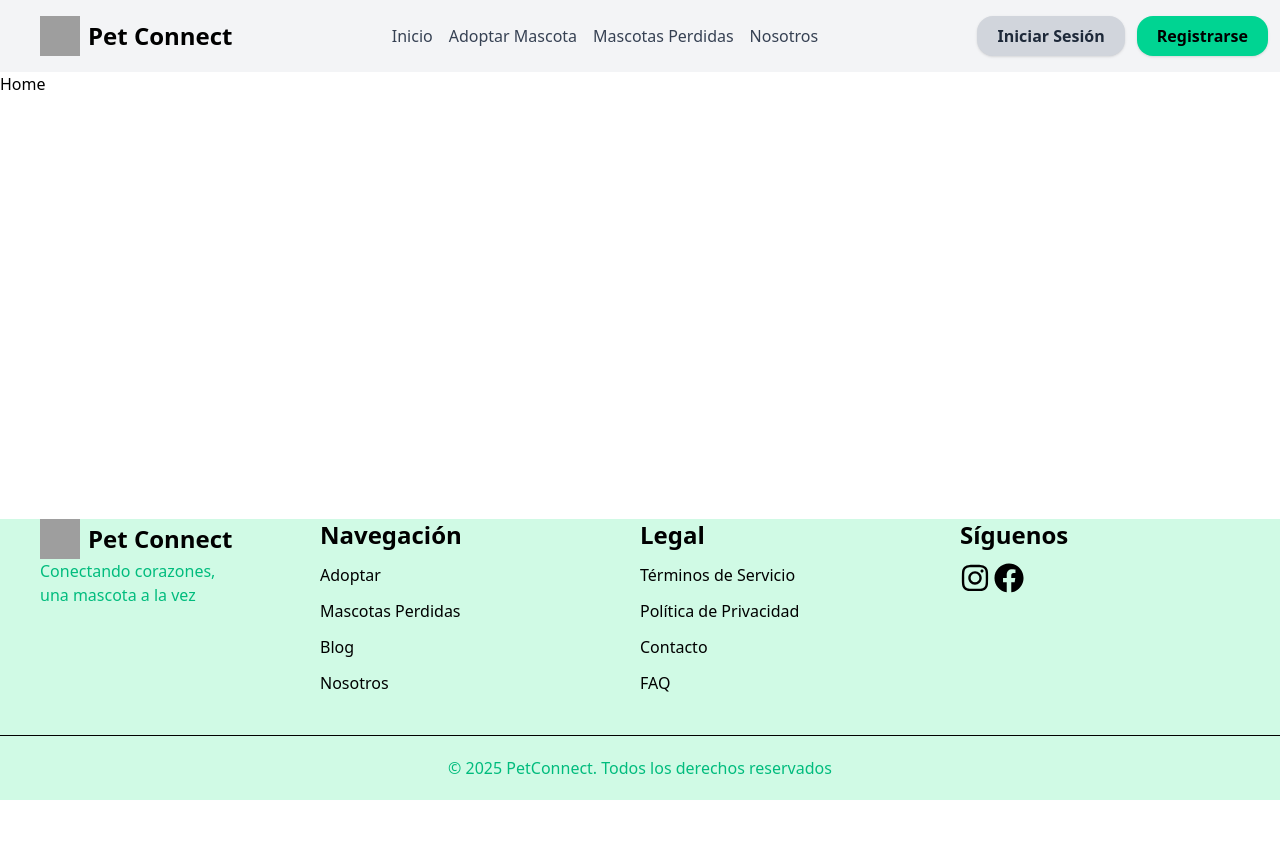
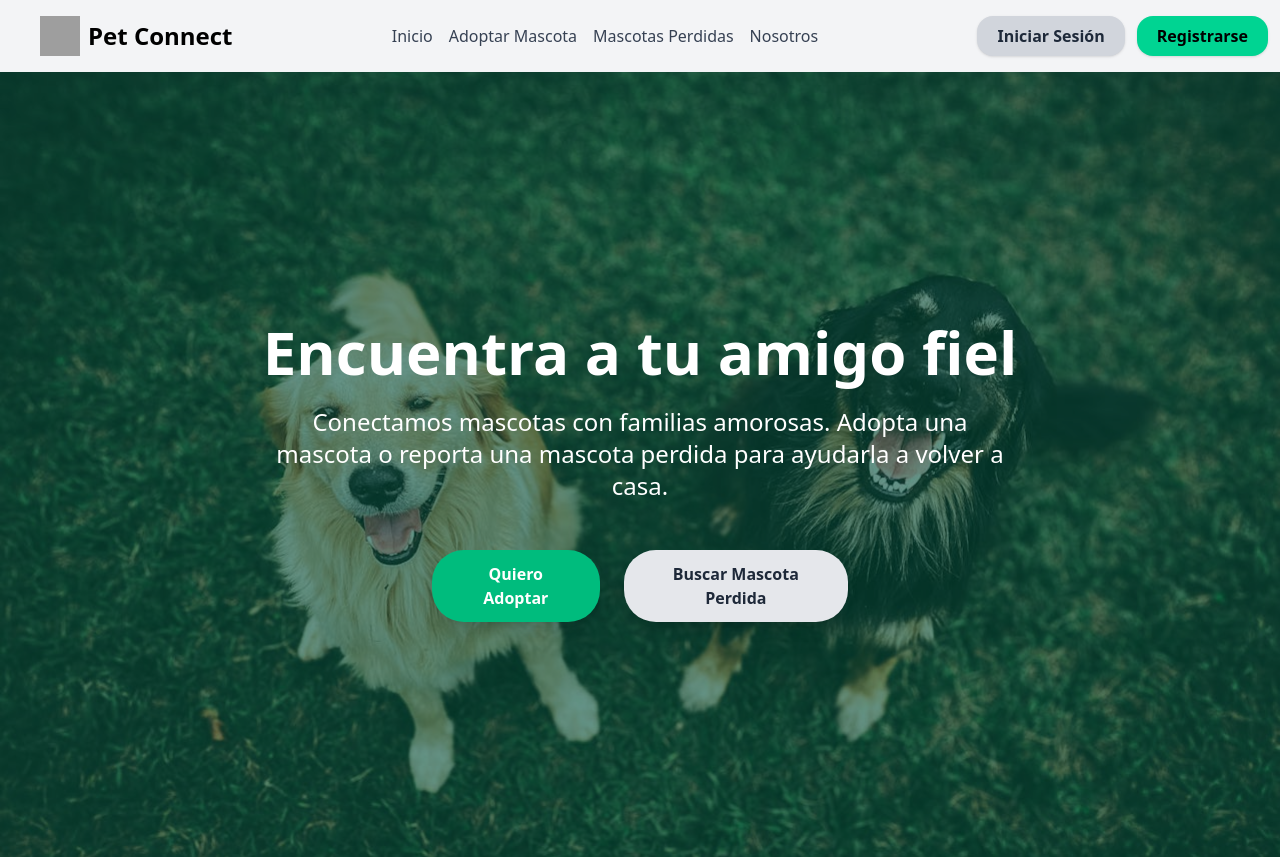
Before and after one commit to Juliancito1/PetConnect, a React (Vite) app: page / in a window 1280 px wide. Shown: the top 857 px of the page. Before the commit the page ends 800 px from the top, so only its background shows below. Built offline with nearby package versions, Linux system fonts and the light colour scheme; grey boxes are pictures that could not be loaded.

Commit message:
Se realizo la seccion hero

```diff
--- a/src/pages/Home/Home.jsx
+++ b/src/pages/Home/Home.jsx
@@ -1,7 +1,53 @@
-import React from 'react'
+import React from "react";
+import { Link } from "react-router";
+import Banner from "../../images/Banner.jpg";
 
 export const Home = () => {
   return (
-    <div className='flex-1'>Home</div>
-  )
-}
+    <>
+      <section className="relative w-full h-[600px] md:h-[700px] lg:h-[800px] overflow-hidden">
+        <div className="absolute inset-0">
+          <img
+            src={Banner}
+            alt="Mujer abrazando un golden retriever"
+            className="w-full h-full object-cover"
+          />
+        </div>
+
+        <div className="absolute inset-0 bg-emerald-900/60"></div>
+
+        <div className="relative z-10 h-full flex flex-col items-center justify-center px-4 sm:px-6 lg:px-8 text-center">
+          <h1 className="text-3xl sm:text-4xl md:text-5xl lg:text-6xl font-bold text-white mb-4 sm:mb-6 max-w-4xl">
+            Encuentra a tu amigo fiel
+          </h1>
+
+          <p className="text-base sm:text-lg md:text-xl lg:text-2xl text-white mb-8 sm:mb-10 md:mb-12 max-w-3xl px-4">
+            Conectamos mascotas con familias amorosas. Adopta una mascota o
+            reporta una mascota perdida para ayudarla a volver a casa.
+          </p>
+
+          <div className="flex flex-col sm:flex-row gap-4 sm:gap-6 items-center justify-center w-full max-w-md px-4">
+            <Link
+              to="/adoptar"
+              className="w-full sm:w-auto bg-emerald-500 hover:bg-emerald-600 text-white font-semibold py-3 px-8 rounded-4xl transition-colors duration-300 shadow-lg focus:outline-none focus:ring-2 focus:ring-emerald-400 focus:ring-offset-2"
+            >
+              Quiero Adoptar
+            </Link>
+            <Link
+              to="/mascotas-perdidas"
+              className="w-full sm:w-auto bg-gray-200 hover:bg-gray-300 text-gray-800 font-semibold py-3 px-8 rounded-4xl transition-colors duration-300 shadow-lg focus:outline-none focus:ring-2 focus:ring-gray-400 focus:ring-offset-2"
+            >
+              Buscar Mascota Perdida
+            </Link>
+          </div>
+        </div>
+      </section>
+      <div className="ms-15 my-3">
+        <h1 className=" text-4xl">Esperando un hogar</h1>
+        <div className="grid grid-cols-4">
+
+        </div>
+      </div>
+    </>
+  );
+};
```
Also changed, not shown: src/images/Banner.jpg (added).
